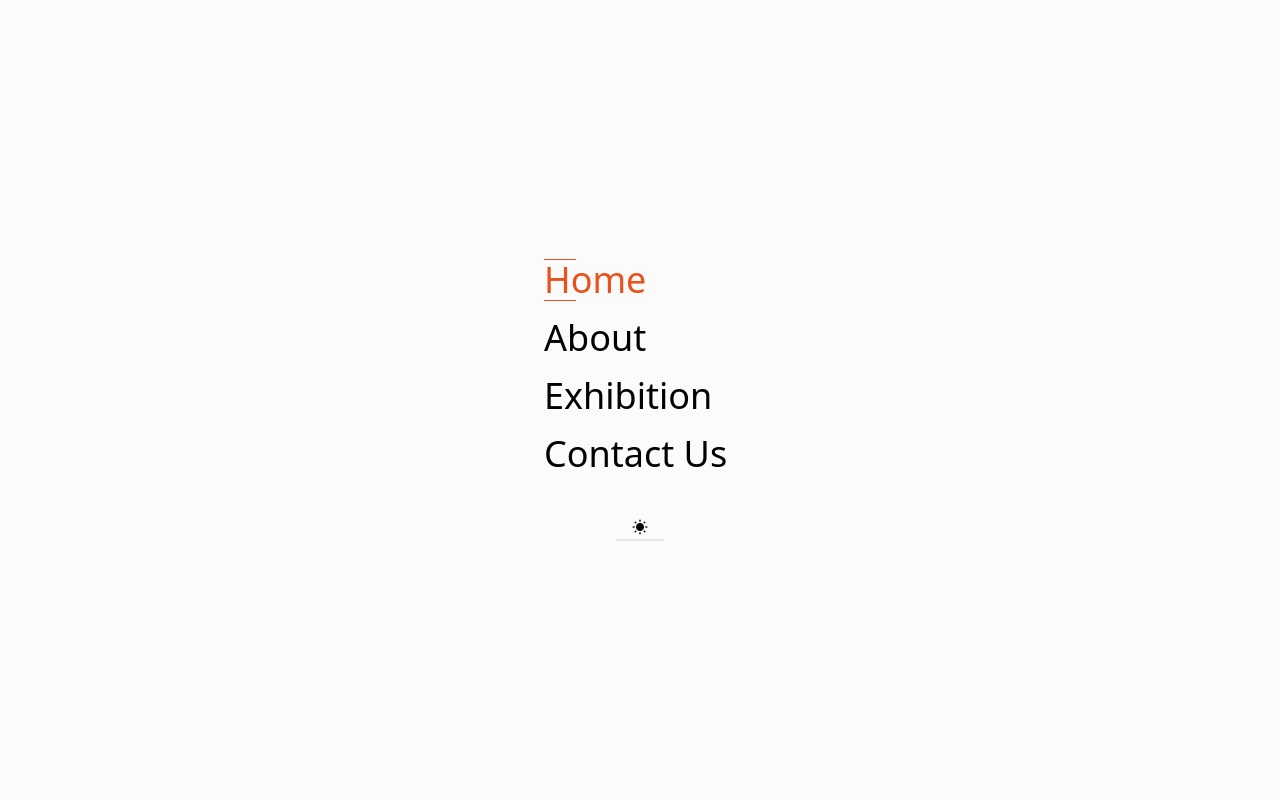
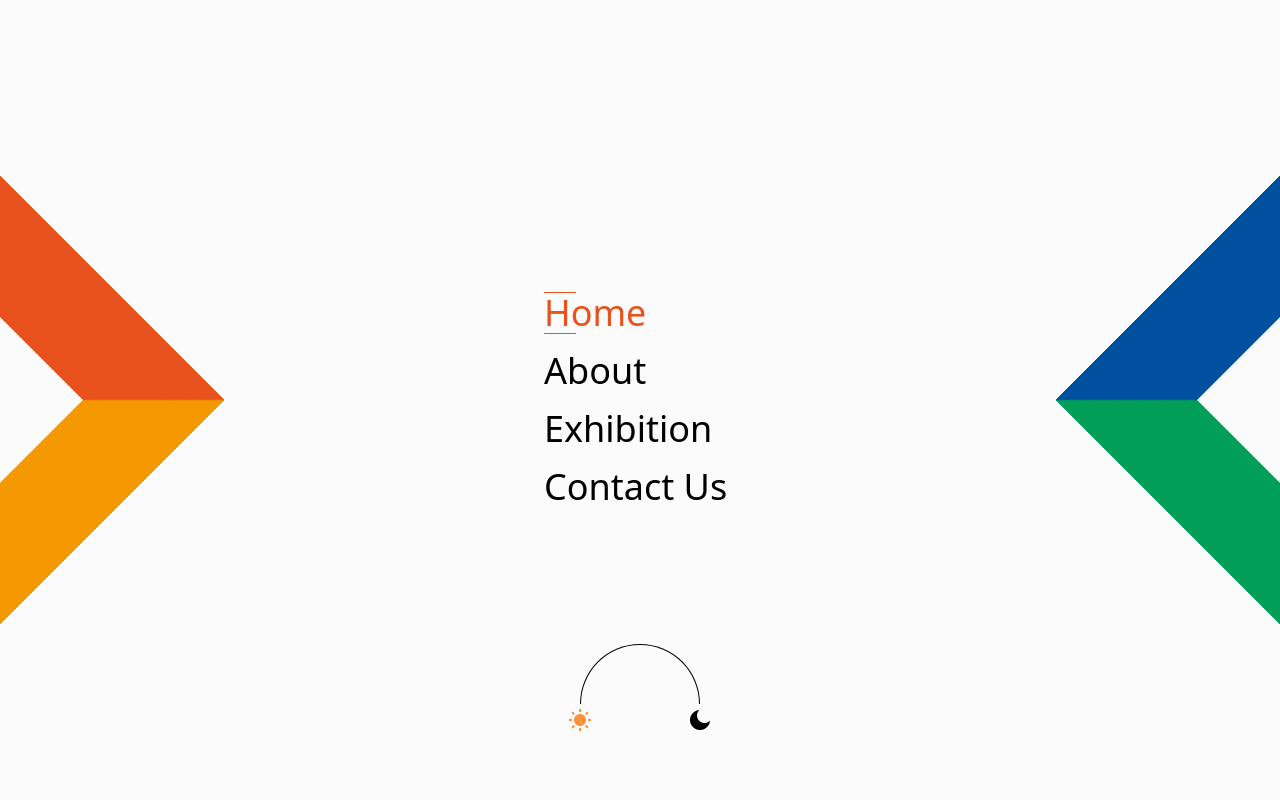
Before and after one commit to Sae-sak/SAK-Exhibition, a Next.js app: page /home in a window 1280 px wide. Both pictures are taken after a click on the icon 1248 px from the left and 36 px from the top of the page. Shown: the top 800 px of the page. Built offline with nearby package versions, Linux system fonts and the light colour scheme; a web font is replaced by a local one.

Commit message:
Update menu screen UI

```diff
--- a/src/layouts/Header/HeaderItem/Logo.tsx
+++ b/src/layouts/Header/HeaderItem/Logo.tsx
@@ -12,26 +12,26 @@ export default function Logo() {
       <div className="absolute w-[72px] z-20">
         <motion.span
           layoutId="S"
-          className="text-2xl font-bold text-kgu_main_red dark:text-night_main_yellow"
+          className="text-2xl font-bold text-kgu_main_red dark:text-kgu_main_red"
         >
           S
         </motion.span>
         <motion.span
           layoutId="A"
-          className="text-2xl font-bold text-kgu_main_yellow dark:text-night_main_yellow"
+          className="text-2xl font-bold text-kgu_main_yellow dark:text-kgu_main_yellow"
         >
           A
         </motion.span>
         <motion.span
           layoutId="K"
-          className="text-2xl font-bold text-kgu_main_green dark:text-night_main_yellow"
+          className="text-2xl font-bold text-kgu_main_green dark:text-kgu_main_green"
         >
           K
         </motion.span>
         <span className="">-</span>
         <motion.span
           layoutId="E"
-          className="text-2xl font-bold text-kgu_main_blue dark:text-night_main_yellow"
+          className="text-2xl font-bold text-kgu_main_blue dark:text-kgu_main_blue"
         >
           E
         </motion.span>
--- a/src/layouts/Header/Menu/Overlay.tsx
+++ b/src/layouts/Header/Menu/Overlay.tsx
@@ -1,16 +1,10 @@
 import { motion } from "framer-motion";
 
-export default function Overlay({ setIsClicked, children }) {
+export default function Overlay({ setIsClicked }) {
   return (
-    <motion.div
+    <div
       onClick={() => setIsClicked(false)}
-      initial={{ opacity: 0 }}
-      animate={{ opacity: 1 }}
-      exit={{ opacity: 0 }}
-      transition={{ duration: 0.2 }}
-      className="top-0 z-40 w-screen h-screen p-24 bg-light_bg_1 col-center dark:bg-night_bg_1"
-    >
-      {children}
-    </motion.div>
+      className="fixed top-0 z-20 w-screen h-screen bg-light_bg_1 col-center dark:bg-night_bg_1"
+    ></div>
   );
 }
--- a/src/layouts/Header/Menu/index.tsx
+++ b/src/layouts/Header/Menu/index.tsx
@@ -1,13 +1,20 @@
 import Portal from "@components/Portal";
 import ThemeChanger from "@util/Theme/ThemeChanger";
-import { LayoutGroup } from "framer-motion";
+import {motion, LayoutGroup } from "framer-motion";
 import NavLink from "./NavLink";
 import Overlay from "./Overlay";
 
 const Menu = ({ setIsClicked }) => {
   return (
-    <Overlay setIsClicked={setIsClicked}>
-      <div className="z-40 gap-10 col-center">
+    <>
+      <motion.div
+        initial={{ opacity: 0 }}
+        animate={{ opacity: 1 }}
+        exit={{ opacity: 0 }}
+        transition={{ duration: 0.2 }}
+        className="relative z-40 w-screen h-screen col-center"
+      >
+        <div className="z-30 gap-10 col-center">
           <nav className="w-48 gap-4 col-start sm:mt-auto ">
             <LayoutGroup>
               <NavLink linkpath={"home"} name={"Home"} />
@@ -17,12 +24,16 @@ const Menu = ({ setIsClicked }) => {
             </LayoutGroup>
           </nav>
 
+          <div className="absolute -left-[250px] rotate-45 w-[300px] h-[300px] border-[50px] border-t-kgu_main_red border-r-kgu_main_yellow md:w-[600px] md:h-[600px] md:border-[100px] md:-left-[500px] dark:border-t-kgu_main_red dark:border-r-kgu_main_yellow "></div>
+          <div className="absolute -right-[250px] rotate-45 w-[300px] h-[300px] border-[50px] border-l-kgu_main_blue border-b-kgu_main_green md:w-[600px] md:h-[600px] md:border-[100px] md:-right-[500px] dark:border-l-kgu_main_blue dark:border-b-kgu_main_green"></div>
+
           {/* 토글 버튼 */}
           <ThemeChanger />
         </div>
-    </Overlay>
+        <Overlay setIsClicked={setIsClicked} />
+      </motion.div>
+    </>
   );
 };
 
-// HOC 적용
 export default Portal(Menu);
--- a/src/util/Theme/ThemeChanger.tsx
+++ b/src/util/Theme/ThemeChanger.tsx
@@ -1,21 +1,18 @@
-import {useTheme} from "next-themes";
+import { useTheme } from "next-themes";
 
 export default function ThemeChanger() {
-  const {theme, setTheme} = useTheme();
+  const { theme, setTheme } = useTheme();
 
   return (
-    <div className="mt-auto">
-      <button
-        className="inline-flex items-center px-4 py-0.2 text-base  border-b-2 focus:outline-none md:mt-0 hover:text-orange-400 hover:bg-gray-200 dark:hover:text-yellow-400 dark:hover:bg-slate-800  dark:text-slate-300"
-        type="button"
-        onClick={() => setTheme(theme === "dark" ? "light" : "dark")}
-      >
-        {theme === "dark" ? (
-          <i className="ri-moon-fill"></i>
-        ) : (
-          <i className="ri-sun-fill"></i>
-        )}
-      </button>
+    <div
+      className="absolute mt-auto cursor-pointer bottom-16 focus:outline-none group"
+      onClick={() => setTheme(theme === "dark" ? "light" : "dark")}
+    >
+      <div className="px-8 py-0.2 mx-3 half-circle border-[1px] dark:border-night_font_1 border-light_font_1" />
+      <div className="flex justify-between w-full">
+        <i className="text-2xl text-orange-400 ri-sun-fill dark:group-hover:text-orange-400" />
+        <i className="text-2xl ri-moon-fill group-hover:text-yellow-400 dark:text-yellow-400" />
+      </div>
     </div>
   );
 }
```
Lines whose indentation alone changed are shown as unchanged.
